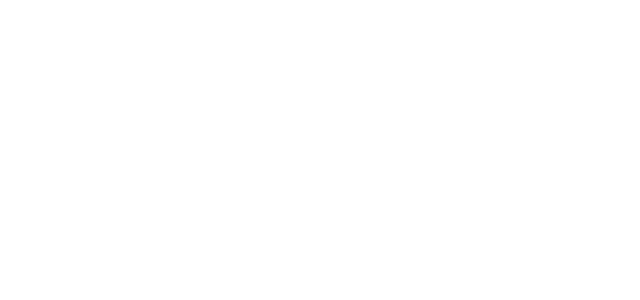
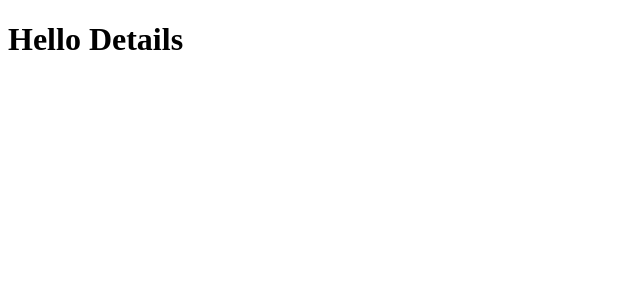
Before and after one commit to ogobobo/agbalumo-timer, a React app: page /details in a window 1280 px wide. Shown: the top 300 px of the page, without its empty margins (0-640 px from the left). Built offline with nearby package versions, Linux system fonts and the light colour scheme.

Commit message:
feat(routes): add routes config to project

```diff
--- /dev/null
+++ b/src/routes/details/Details.js
@@ -0,0 +1,7 @@
+import React from 'react';
+
+function Details() {
+  return <h1>Hello Details </h1>;
+}
+
+export default Details;
--- /dev/null
+++ b/src/routes/favorites/Favorites.js
@@ -0,0 +1,7 @@
+import React from 'react';
+
+function Favorites() {
+  return <h1>Hello Favs</h1>;
+}
+
+export default Favorites;
--- /dev/null
+++ b/src/routes/trucks/Trucks.js
@@ -0,0 +1,7 @@
+import React from 'react';
+
+function Trucks() {
+  return <h1>Hello Trucks</h1>;
+}
+
+export default Trucks;
```
Also changed, not shown: src/routes/index.js (+18 -0 lines).
